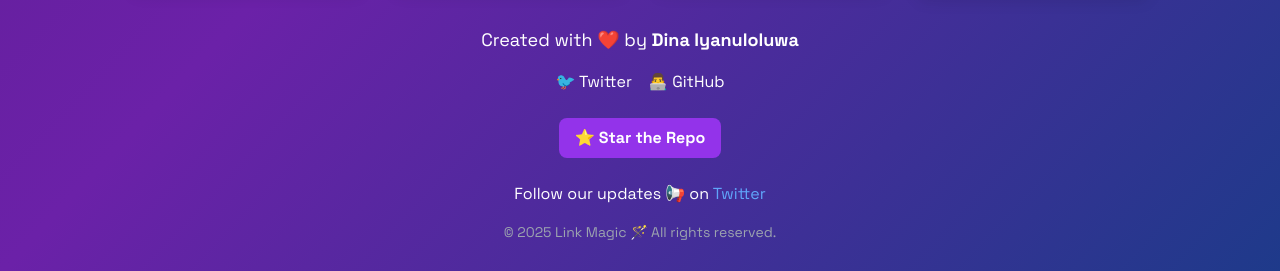
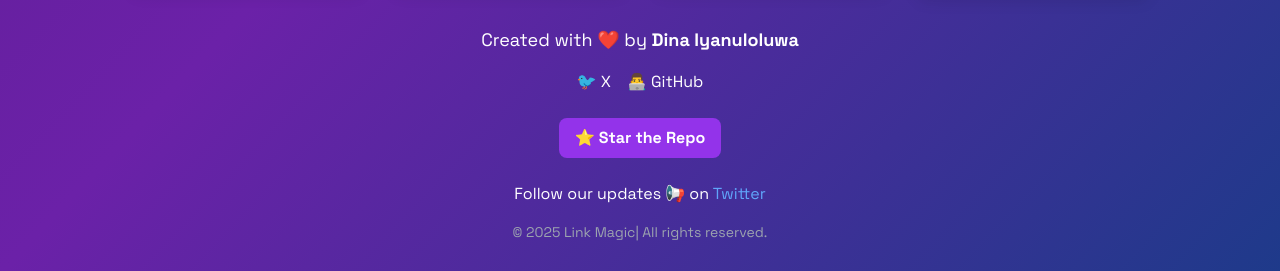
Before and after one commit to iyanuloluwa-Miracle/LINK-MAGIC, a Vue app: page / in a window 1280 px wide. Shown: the part 1088-1359 px from the top of the page. Built offline with nearby package versions, Linux system fonts and the light colour scheme; no server answers.

Commit message:
feat: footer links and information added

```diff
--- a/src/components/Footer/Footer.vue
+++ b/src/components/Footer/Footer.vue
@@ -6,13 +6,13 @@
           Created with ❤️ by <strong>Dina Iyanuloluwa</strong>
         </p>
         <div class="flex justify-center space-x-4 mb-6">
-          <a href="https://twitter.com/johndoe" target="_blank" rel="noopener noreferrer"
+          <a href="https://x.com/Dina_iyanex" target="_blank" rel="noopener noreferrer"
              class="hover:text-blue-400 transition-colors">
             <span class="flex items-center">
-              🐦 Twitter
+              🐦 X
             </span>
           </a>
-          <a href="https://github.com/johndoe" target="_blank" rel="noopener noreferrer"
+          <a href="https://github.com/iyanuloluwa-Miracle" target="_blank" rel="noopener noreferrer"
              class="hover:text-gray-400 transition-colors">
             <span class="flex items-center">
               👨‍💻 GitHub
@@ -20,7 +20,7 @@
           </a>
         </div>
 
-        <a href="https://github.com/johndoe/link-magic"
+        <a href="https://github.com/iyanuloluwa-Miracle/LINK-MAGIC"
            target="_blank" rel="noopener noreferrer"
            class="inline-block bg-purple-600 hover:bg-purple-700 text-white font-bold py-2 px-4 rounded-lg transition-colors">
           ⭐ Star the Repo
@@ -37,7 +37,7 @@
       </p>
 
       <p class="text-sm text-gray-400">
-        © 2025 Link Magic 🪄 All rights reserved.
+        © 2025 Link Magic| All rights reserved.
       </p>
     </div>
   </footer>
```
